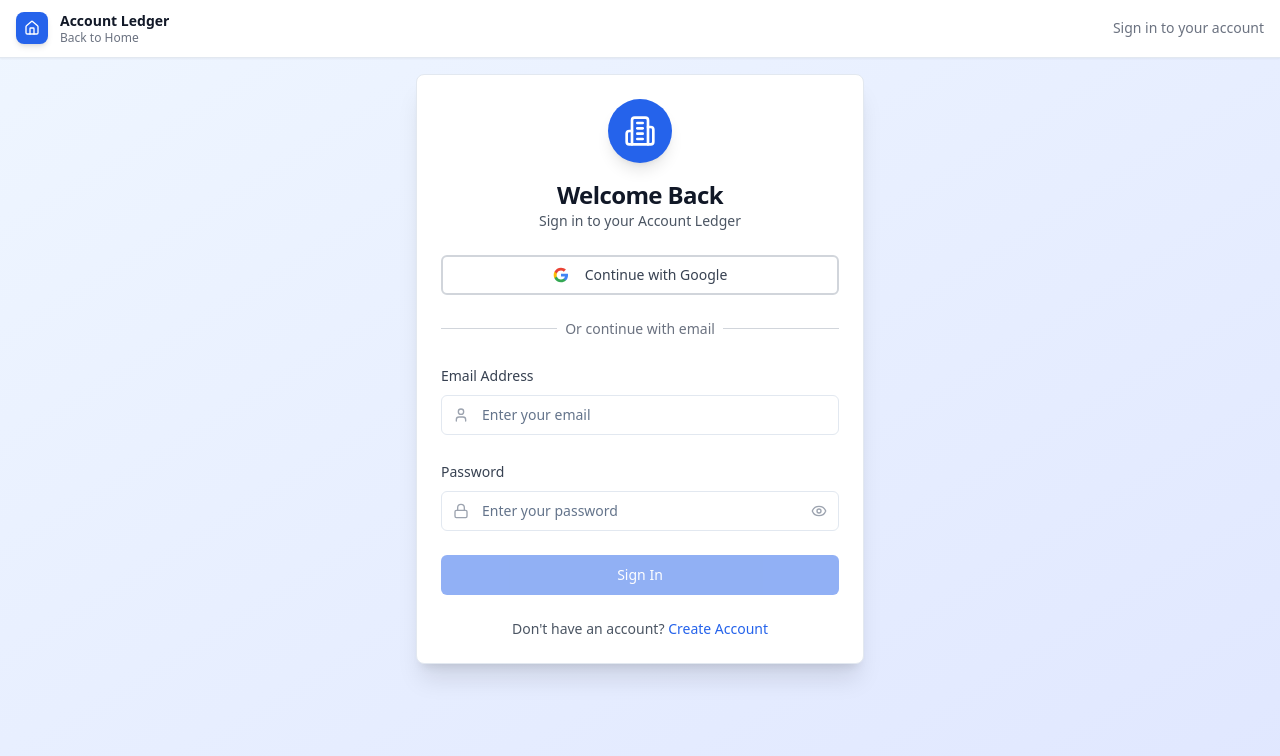
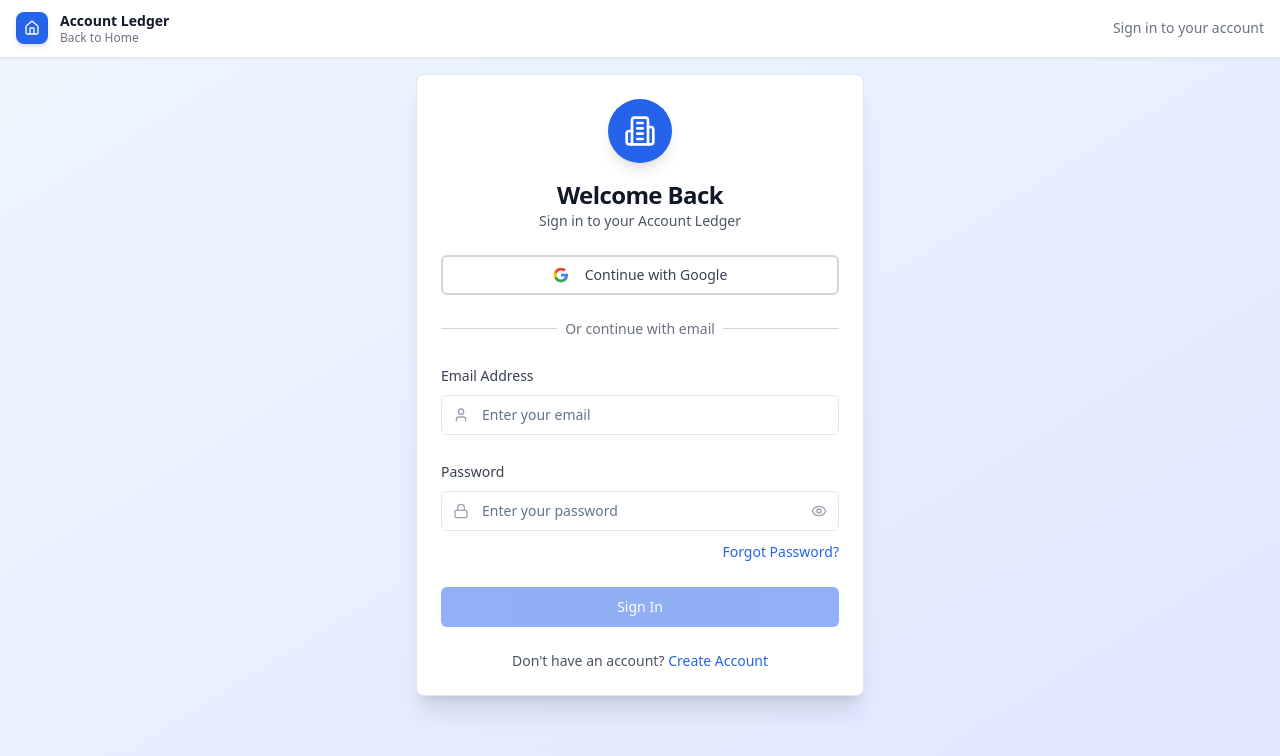
Before and after one commit to Aadarsh2021/property-flow-design, a React (Vite) app: page /login in a window 1280 px wide. Shown: the top 756 px of the page. Built offline with nearby package versions, Linux system fonts and the light colour scheme.

Commit message:
Add Forgot Password link to Login page
- Add state for forgot password modal
- Add 'Forgot Password?' link below password field
- Step 1 of implementing forgot password functionality
- Fix Google Sheets bug: Forgot Password popup missing

```diff
--- a/src/pages/Login.tsx
+++ b/src/pages/Login.tsx
@@ -46,6 +46,7 @@ const Login = () => {
   const [validationErrors, setValidationErrors] = useState<{[key: string]: string}>({});
   const [loadingMessage, setLoadingMessage] = useState('Signing In...');
   const [serverStatus, setServerStatus] = useState<'checking' | 'online' | 'offline'>('checking');
+  const [showForgotPassword, setShowForgotPassword] = useState(false);
 
   // Get the page user was trying to access
   const from = location.state?.from?.pathname || '/dashboard';
@@ -615,6 +616,16 @@ const Login = () => {
                 {validationErrors.password && (
                   <p className="text-sm text-red-500">{validationErrors.password}</p>
                 )}
+                <div className="text-right">
+                  <button
+                    type="button"
+                    onClick={() => setShowForgotPassword(true)}
+                    className="text-sm text-blue-600 hover:text-blue-700 font-medium"
+                    disabled={loading || googleLoading}
+                  >
+                    Forgot Password?
+                  </button>
+                </div>
               </div>
 
               <Button
```
